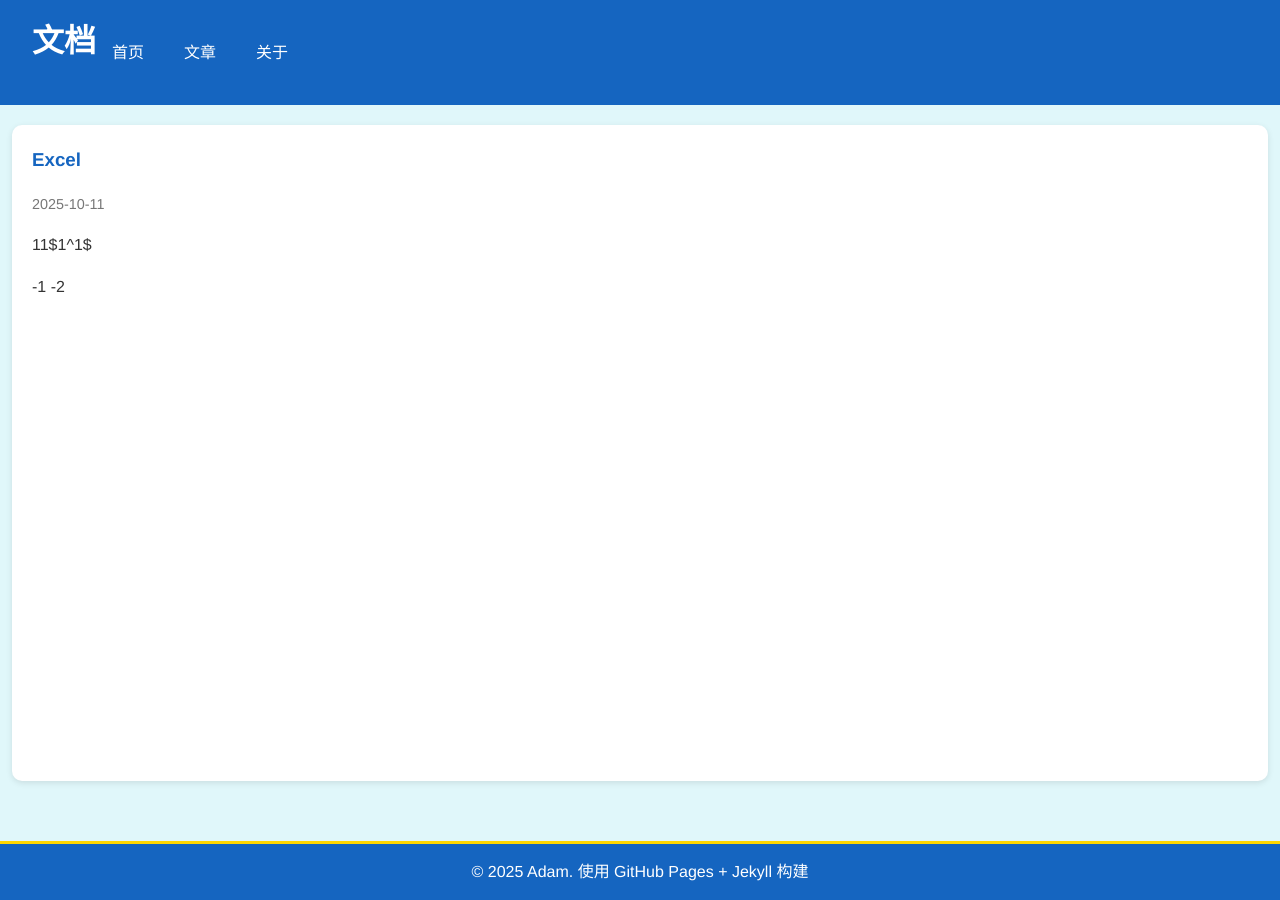
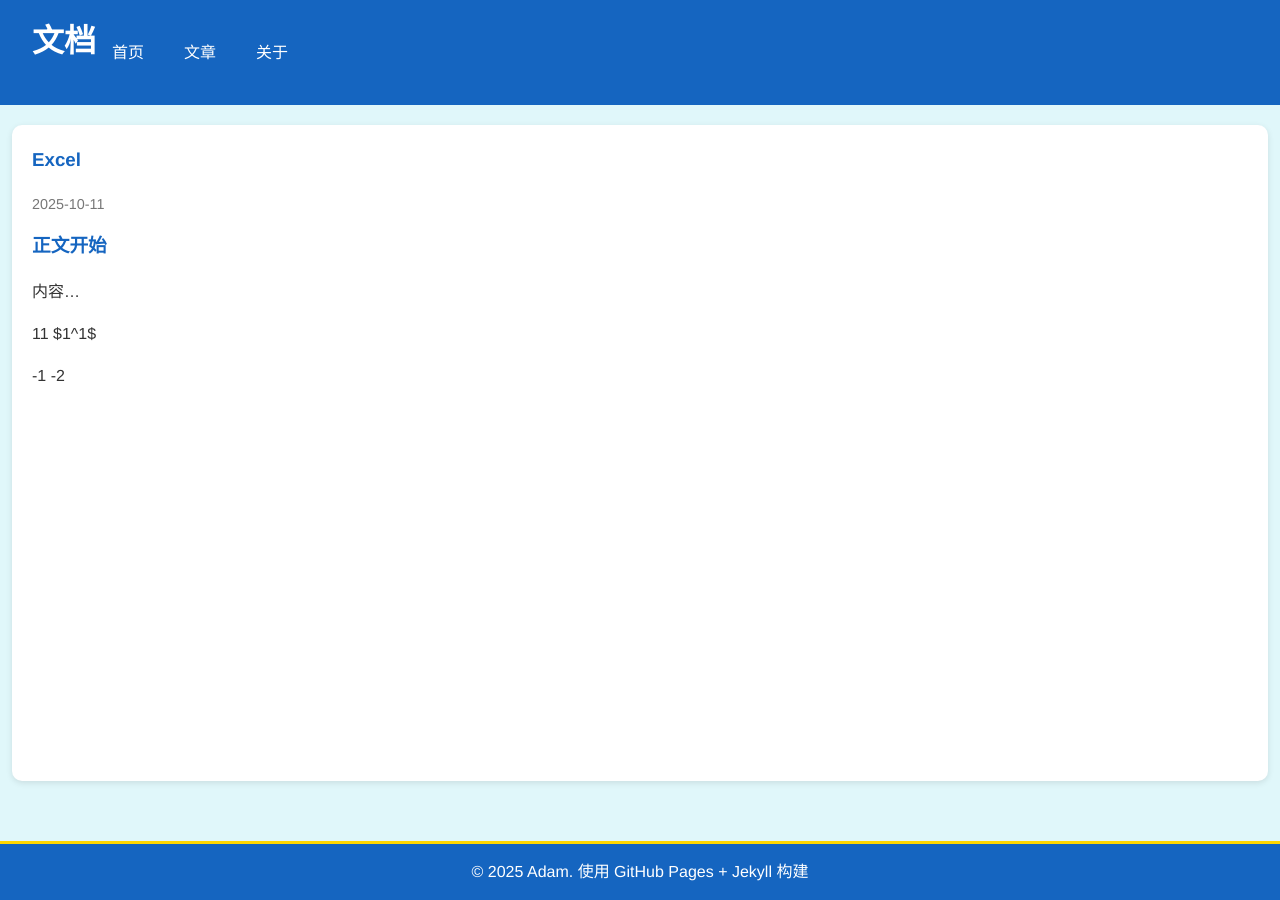
Before and after one commit to lzh210802066/lzh210802066.github.io, a Jekyll site: the page built from _posts/2025-10-11-first.md, in a window 1280 px wide. Built offline with Jekyll 4.4.1, drawn with Linux system fonts in a browser that asks for light colours.

Commit message:
Update 2025-10-11-first.md

```diff
--- a/_posts/2025-10-11-first.md
+++ b/_posts/2025-10-11-first.md
@@ -1,10 +1,17 @@
 ---
 layout: post
 title: "Excel"
+categories:
+  - 技术
+tags:
+  - Jekyll
 date: 2025-10-11
 ---
+# 正文开始
 
-11$1^1$
+内容...
+
+11  $1^1$
 
 -1
 -2
```
